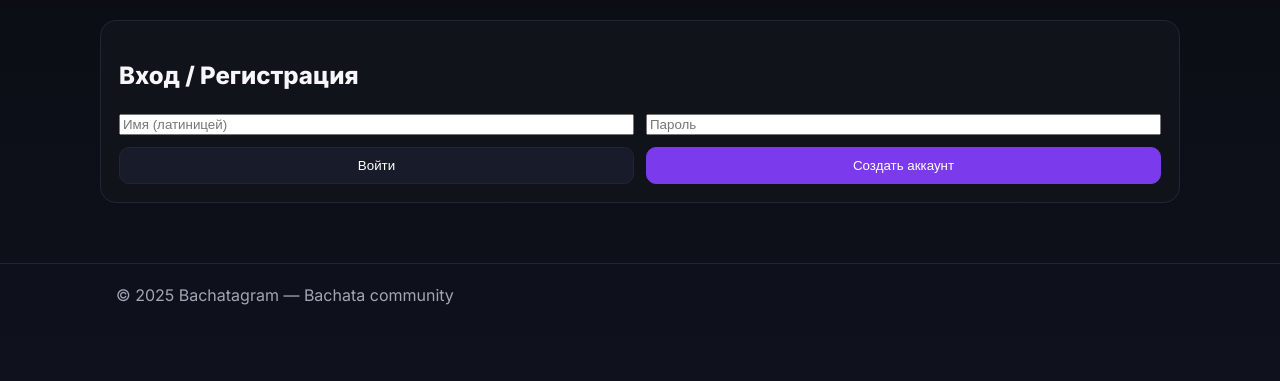
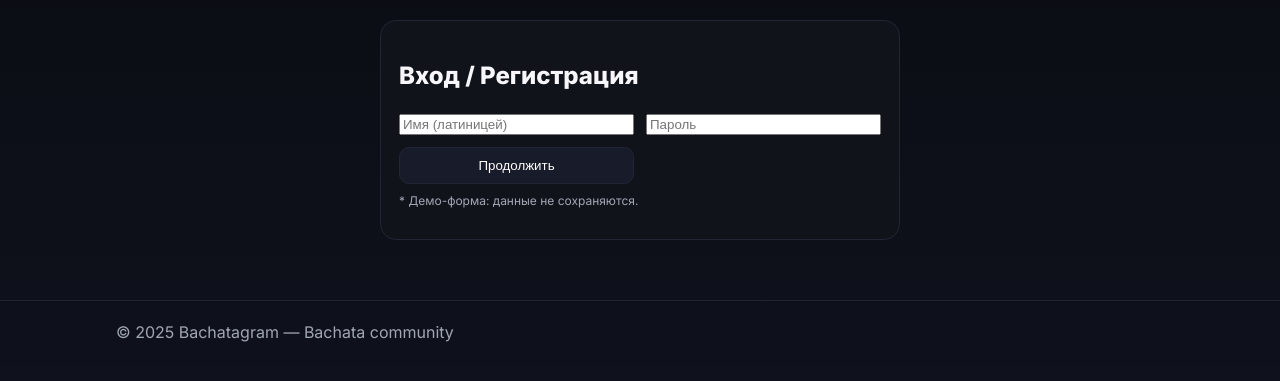
Before and after one commit to djdoodlez-gif/Bachata-music, a Flask app: page /auth in a window 1280 px wide. Shown: the part 54-435 px from the top of the page. Run offline with Flask 3, Linux system fonts and the light colour scheme.

Commit message:
Update auth.html

```diff
--- a/templates/auth.html
+++ b/templates/auth.html
@@ -1,16 +1,12 @@
 {% extends "base.html" %}
-{% block title %}Вход — Bachata Music{% endblock %}
 {% block content %}
-  <div class="card">
-    <h2>Вход / Регистрация</h2>
-    <form method="post" class="grid2 mt">
-      <input name="username" placeholder="Имя (латиницей)" required />
-      <input name="password" type="password" placeholder="Пароль" required />
-      <button name="action" value="login" class="btn">Войти</button>
-      <button name="action" value="signup" class="btn primary">Создать аккаунт</button>
-    </form>
-    {% with msgs = get_flashed_messages() %}
-      {% if msgs %}<div class="flash">{{ msgs[0] }}</div>{% endif %}
-    {% endwith %}
-  </div>
+<div class="auth card">
+  <h2>Вход / Регистрация</h2>
+  <form method="post" class="grid2 mt">
+    <input name="username" placeholder="Имя (латиницей)" required>
+    <input name="password" type="password" placeholder="Пароль" required>
+    <button class="btn">Продолжить</button>
+  </form>
+  <p class="muted small mt">* Демо-форма: данные не сохраняются.</p>
+</div>
 {% endblock %}
```
